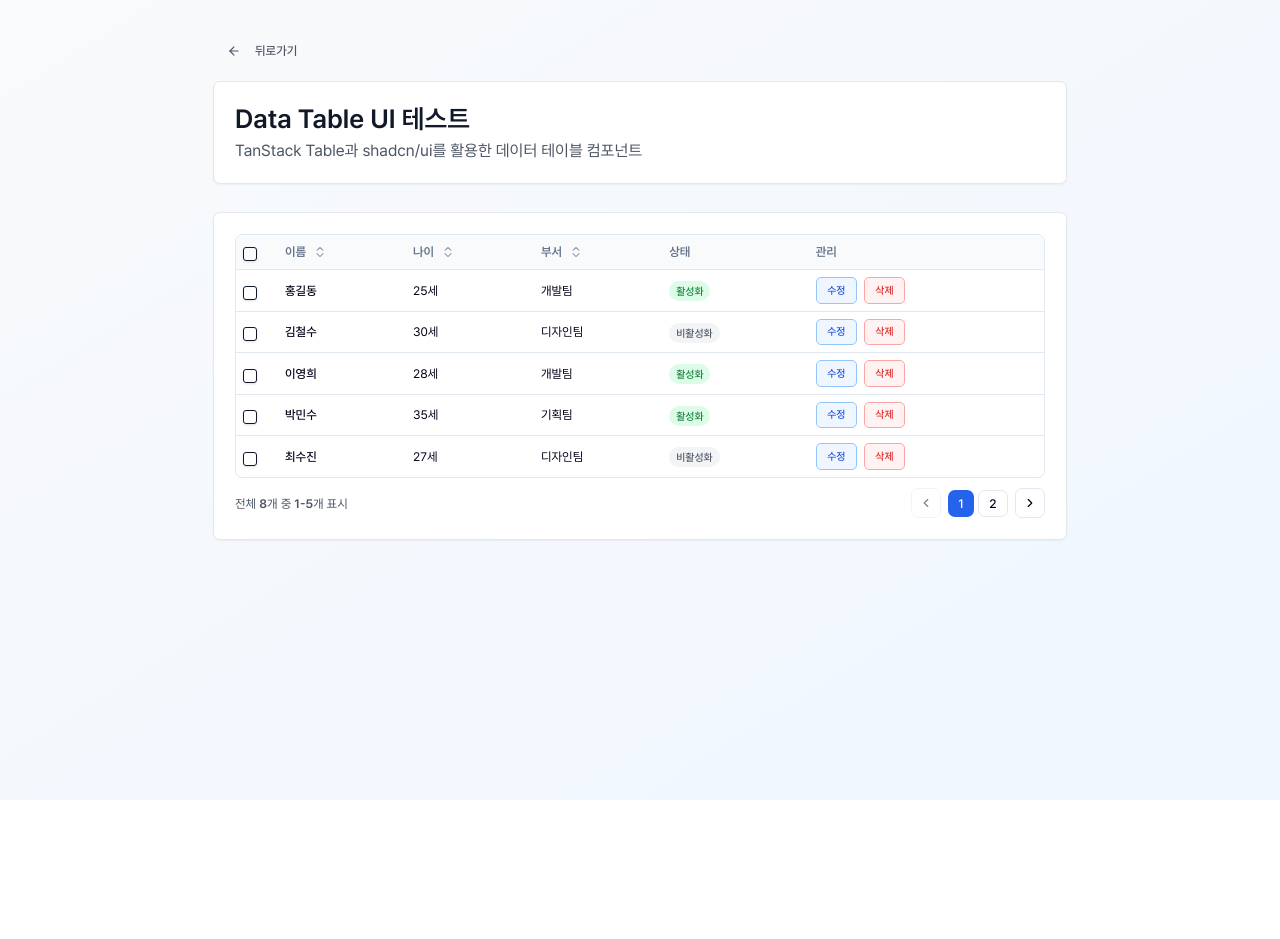
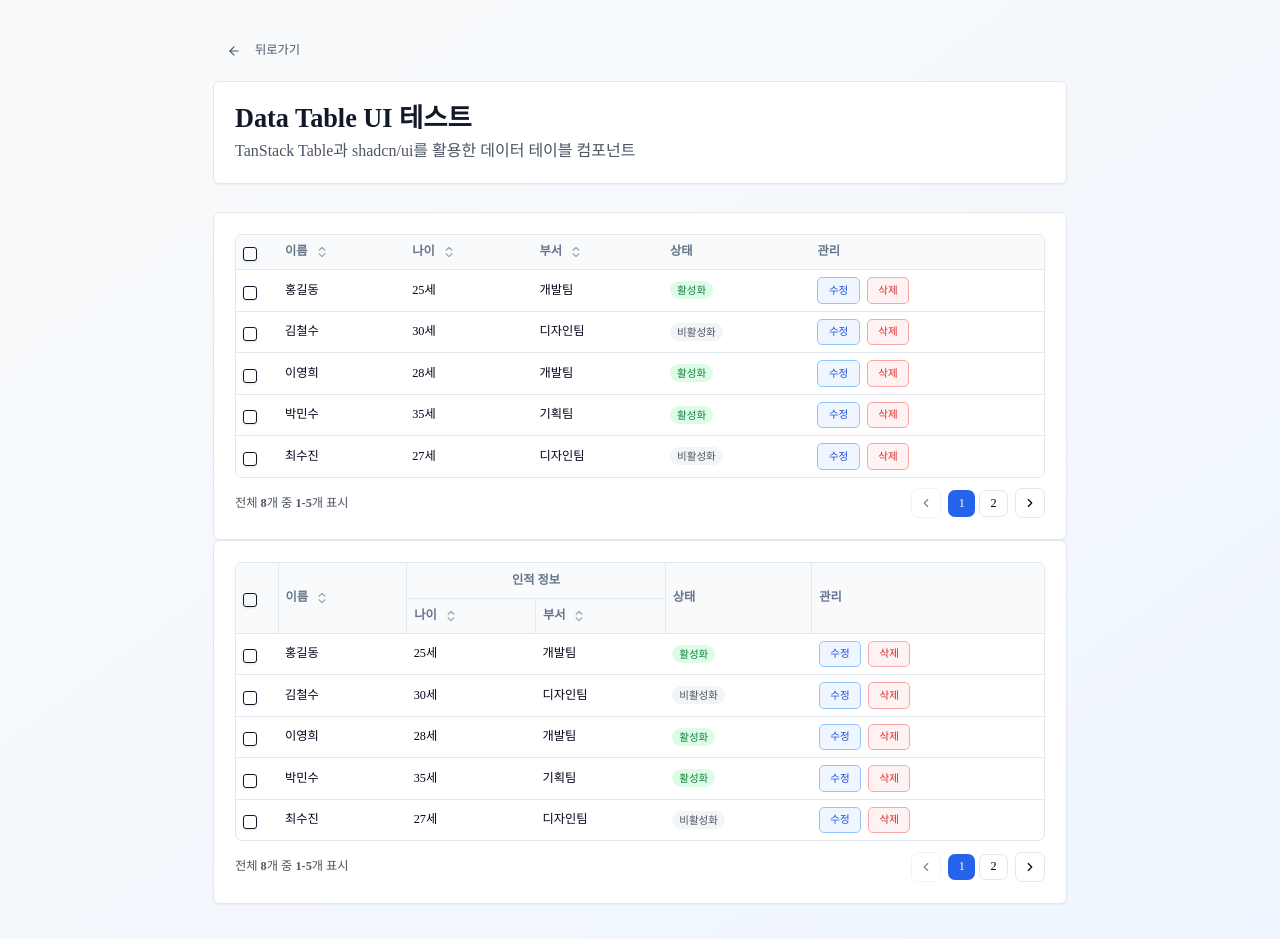
Before and after one commit to Cho-DongGeon/Next_init, a Next.js app: page /tableui in a window 1280 px wide. Before the commit the page ends 800 px from the top, so only its background shows below. Built offline with nearby package versions, Linux system fonts and the light colour scheme.

Commit message:
1/19 datepicker 수정

```diff
--- a/app/(test)/tableui/page.js
+++ b/app/(test)/tableui/page.js
@@ -4,6 +4,7 @@ import { useRouter } from 'next/navigation';
 import { ArrowLeft } from 'lucide-react';
 import DataTable from '@/components/common/DataTable';
 import { Button } from '@/components/ui/button';
+import RowspanDataTable from '@/components/common/RowspanDataTable';
 
 export default function TableUIPage() {
   const router = useRouter();
@@ -27,6 +28,10 @@ export default function TableUIPage() {
       <div className="bg-white rounded-lg shadow-sm border border-gray-200 p-6">
         <DataTable />
       </div>
+
+      <div className="bg-white rounded-lg shadow-sm border border-gray-200 p-6">
+        <RowspanDataTable />
+      </div>
     </div>
   );
 }
--- /dev/null
+++ b/components/common/RowspanDataTable.js
@@ -0,0 +1,227 @@
+'use client';
+import { useContext } from 'react';
+import { ModalCtx } from '@/components/modal/ModalProvider';
+import { Checkbox } from '@/components/ui/checkbox';
+import { Table, TableBody, TableCell, TableHead, TableHeader, TableRow } from '@/components/ui/table';
+import { ChevronDown, ChevronLeft, ChevronRight, ChevronsUpDown, ChevronUp } from 'lucide-react';
+import { useMemo, useState } from 'react';
+
+export default function AdvancedTable() {
+  const { alert, confirm, toast } = useContext(ModalCtx);
+  const [data] = useState([
+    { id: 1, name: '홍길동', age: 25, department: '개발팀', status: '활성화' },
+    { id: 2, name: '김철수', age: 30, department: '디자인팀', status: '비활성화' },
+    { id: 3, name: '이영희', age: 28, department: '개발팀', status: '활성화' },
+    { id: 4, name: '박민수', age: 35, department: '기획팀', status: '활성화' },
+    { id: 5, name: '최수진', age: 27, department: '디자인팀', status: '비활성화' },
+    { id: 6, name: '정대호', age: 32, department: '개발팀', status: '활성화' },
+    { id: 7, name: '강민지', age: 29, department: '기획팀', status: '활성화' },
+    { id: 8, name: '윤서준', age: 26, department: '개발팀', status: '비활성화' },
+  ]);
+
+  const [selected, setSelected] = useState([]);
+  const [sortConfig, setSortConfig] = useState({ key: null, direction: null });
+  const [currentPage, setCurrentPage] = useState(1);
+  const itemsPerPage = 5;
+
+  // 정렬 함수
+  const handleSort = (key) => {
+    let direction = 'asc';
+    if (sortConfig.key === key && sortConfig.direction === 'asc') {
+      direction = 'desc';
+    }
+    setSortConfig({ key, direction });
+  };
+
+  // 정렬된 데이터
+  const sortedData = useMemo(() => {
+    if (!sortConfig.key) return data;
+
+    return [...data].sort((a, b) => {
+      const aVal = a[sortConfig.key];
+      const bVal = b[sortConfig.key];
+
+      if (aVal < bVal) return sortConfig.direction === 'asc' ? -1 : 1;
+      if (aVal > bVal) return sortConfig.direction === 'asc' ? 1 : -1;
+      return 0;
+    });
+  }, [data, sortConfig]);
+
+  // 페이지네이션
+  const totalPages = Math.ceil(sortedData.length / itemsPerPage);
+  const paginatedData = sortedData.slice((currentPage - 1) * itemsPerPage, currentPage * itemsPerPage);
+
+  const toggleAll = () => {
+    setSelected(selected.length === paginatedData.length ? [] : paginatedData.map((d) => d.id));
+  };
+
+  const toggleRow = (id) => {
+    setSelected((prev) => (prev.includes(id) ? prev.filter((i) => i !== id) : [...prev, id]));
+  };
+
+  // 정렬 아이콘 렌더링
+  const SortIcon = ({ columnKey }) => {
+    if (sortConfig.key !== columnKey) {
+      return <ChevronsUpDown className="w-4 h-4 text-gray-400" />;
+    }
+    return sortConfig.direction === 'asc' ? (
+      <ChevronUp className="w-4 h-4 text-blue-600" />
+    ) : (
+      <ChevronDown className="w-4 h-4 text-blue-600" />
+    );
+  };
+
+  // 수정 버튼 클릭 핸들러
+  const showalert = async () => {
+    await alert('수정버튼 클릭 alert 창입니다.');
+  };
+
+  // 삭제 버튼 클릭 핸들러
+  const showconfirm = async () => {
+    const ok = await confirm('삭제하시겠습니까?');
+    ok ? toast('삭제되었습니다', 3000, 'success') : toast('삭제가 취소되었습니다', 3000, 'error');
+  };
+
+  return (
+    <>
+      {/* 선택된 항목 표시 */}
+      {selected.length > 0 && (
+        <div className="bg-blue-50 border border-blue-200 rounded-lg p-3 mb-4">
+          <p className="text-sm text-blue-700">
+            <span className="font-semibold">{selected.length}개</span> 항목이 선택되었습니다.
+          </p>
+        </div>
+      )}
+
+      {/* 테이블 */}
+      <div className="border rounded-lg overflow-hidden">
+        <Table>
+          <TableHeader>
+            {/* 1번째 헤더 줄 */}
+            <TableRow className="bg-gray-50">
+              <TableHead rowSpan={2} className="w-12 align-middle">
+                <Checkbox
+                  checked={selected.length === paginatedData.length && paginatedData.length > 0}
+                  onCheckedChange={toggleAll}
+                />
+              </TableHead>
+
+              <TableHead rowSpan={2} className="align-middle border-l border-r">
+                <button onClick={() => handleSort('name')} className="flex items-center gap-2 hover:text-blue-600 font-semibold">
+                  이름
+                  <SortIcon columnKey="name" />
+                </button>
+              </TableHead>
+
+              <TableHead colSpan={2} className="text-center font-semibold border-l border-r">
+                인적 정보
+              </TableHead>
+
+              <TableHead rowSpan={2} className="align-middle font-semibold border-l">
+                상태
+              </TableHead>
+
+              <TableHead rowSpan={2} className="align-middle font-semibold border-l">
+                관리
+              </TableHead>
+            </TableRow>
+
+            {/* 2번째 헤더 줄 */}
+            <TableRow className="bg-gray-50">
+              <TableHead className="border-l border-r">
+                <button onClick={() => handleSort('age')} className="flex items-center gap-2 hover:text-blue-600 font-semibold ">
+                  나이
+                  <SortIcon columnKey="age" />
+                </button>
+              </TableHead>
+
+              <TableHead className="border-l border-r">
+                <button
+                  onClick={() => handleSort('department')}
+                  className="flex items-center gap-2 hover:text-blue-600 font-semibold">
+                  부서
+                  <SortIcon columnKey="department" />
+                </button>
+              </TableHead>
+            </TableRow>
+          </TableHeader>
+
+          <TableBody>
+            {paginatedData.map((row) => (
+              <TableRow key={row.id} className={`${selected.includes(row.id) ? 'bg-blue-50' : ''} transition-colors`}>
+                <TableCell>
+                  <Checkbox checked={selected.includes(row.id)} onCheckedChange={() => toggleRow(row.id)} />
+                </TableCell>
+                <TableCell className="font-medium">{row.name}</TableCell>
+                <TableCell>{row.age}세</TableCell>
+                <TableCell>{row.department}</TableCell>
+                <TableCell>
+                  <span
+                    className={`px-2 py-1 rounded-full text-xs font-medium ${
+                      row.status === '활성화' ? 'bg-green-100 text-green-700' : 'bg-gray-100 text-gray-600'
+                    }`}>
+                    {row.status}
+                  </span>
+                </TableCell>
+                <TableCell>
+                  <div className="flex items-center gap-2">
+                    <button
+                      className="px-3 py-1.5 text-xs font-medium text-blue-700 bg-blue-50 hover:bg-blue-100 rounded-md transition-colors duration-200 border border-blue-300"
+                      onClick={showalert}>
+                      수정
+                    </button>
+                    <button
+                      className="px-3 py-1.5 text-xs font-medium text-red-600 bg-red-50 hover:bg-red-100 rounded-md transition-colors duration-200 border border-red-300"
+                      onClick={showconfirm}>
+                      삭제
+                    </button>
+                  </div>
+                </TableCell>
+              </TableRow>
+            ))}
+          </TableBody>
+        </Table>
+      </div>
+
+      {/* 페이지네이션 */}
+      <div className="flex items-center justify-between mt-3">
+        <div className="text-sm text-gray-600">
+          전체 <span className="font-semibold">{sortedData.length}</span>개 중{' '}
+          <span className="font-semibold">
+            {(currentPage - 1) * itemsPerPage + 1}-{Math.min(currentPage * itemsPerPage, sortedData.length)}
+          </span>
+          개 표시
+        </div>
+
+        <div className="flex items-center gap-2">
+          <button
+            onClick={() => setCurrentPage((p) => Math.max(1, p - 1))}
+            disabled={currentPage === 1}
+            className="p-2 rounded-lg border hover:bg-gray-100 disabled:opacity-50 disabled:cursor-not-allowed transition-colors">
+            <ChevronLeft className="w-4 h-4" />
+          </button>
+
+          <div className="flex gap-1">
+            {Array.from({ length: totalPages }, (_, i) => i + 1).map((page) => (
+              <button
+                key={page}
+                onClick={() => setCurrentPage(page)}
+                className={`px-3 py-1 rounded-lg text-sm font-medium transition-colors ${
+                  currentPage === page ? 'bg-blue-600 text-white' : 'border hover:bg-gray-100'
+                }`}>
+                {page}
+              </button>
+            ))}
+          </div>
+
+          <button
+            onClick={() => setCurrentPage((p) => Math.min(totalPages, p + 1))}
+            disabled={currentPage === totalPages}
+            className="p-2 rounded-lg border hover:bg-gray-100 disabled:opacity-50 disabled:cursor-not-allowed transition-colors">
+            <ChevronRight className="w-4 h-4" />
+          </button>
+        </div>
+      </div>
+    </>
+  );
+}
--- a/components/common/simple-time-picker.js
+++ b/components/common/simple-time-picker.js
@@ -101,7 +101,7 @@ export function SimpleTimePicker({ time, setTime, className, use24Hour = false }
           className={cn('justify-start text-left font-normal text-base', !time && 'text-muted-foreground', className)}>
           <Clock className="h-4 w-4" />
           <span>{formatDisplayTime()}</span>
-          <ChevronDown />
+          <ChevronDown className="h-4 w-4 ml-auto" />
         </Button>
       </PopoverTrigger>
       <PopoverContent className="w-auto p-3" align="start">
@@ -112,7 +112,7 @@ export function SimpleTimePicker({ time, setTime, className, use24Hour = false }
             <SelectTrigger className="w-[60px]">
               <SelectValue />
             </SelectTrigger>
-            <SelectContent>
+            <SelectContent className="max-h-[200px]">
               {(use24Hour ? hours24 : hours12).map((hour) => (
                 <SelectItem key={hour} value={hour.toString()}>
                   {hour.toString().padStart(2, '0')}
@@ -125,7 +125,7 @@ export function SimpleTimePicker({ time, setTime, className, use24Hour = false }
             <SelectTrigger className="w-[60px]">
               <SelectValue />
             </SelectTrigger>
-            <SelectContent>
+            <SelectContent className="max-h-[200px]">
               {minutes.map((minute) => (
                 <SelectItem key={minute} value={minute.toString()}>
                   {minute.toString().padStart(2, '0')}
@@ -134,7 +134,6 @@ export function SimpleTimePicker({ time, setTime, className, use24Hour = false }
             </SelectContent>
           </Select>
           {!use24Hour && (
-            <>
             <Select value={currentPeriod} onValueChange={(value) => handleTimeChange('period', value)}>
               <SelectTrigger className="w-[70px]">
                 <SelectValue />
@@ -144,7 +143,6 @@ export function SimpleTimePicker({ time, setTime, className, use24Hour = false }
                 <SelectItem value="PM">오후</SelectItem>
               </SelectContent>
             </Select>
-            </>
           )}
         </div>
       </PopoverContent>
--- a/styles/global.css
+++ b/styles/global.css
@@ -20,10 +20,6 @@
   font-weight: 600;
   font-style: normal;
   font-display: swap;
-}
-
-body {
-  font-family: 'Pretendard', -apple-system, BlinkMacSystemFont, system-ui, sans-serif;
 }
 
 /* 나머지 CSS... */
@@ -152,7 +148,6 @@ html {
 /* 불필요한 reset 최소화: body만 margin 0으로 */
 body {
   margin: 0;
-  max-width: 1920px;
   width: 100%;
   margin-left: auto;
   margin-right: auto;
@@ -162,6 +157,7 @@ body {
   -webkit-text-size-adjust: 100%;
   height: 100%;
   font-size: 16px; /* 여기를 기준으로 rem 계산됨 */
+  scrollbar-gutter: stable;
 }
 h1,
 h2,
```
Also changed, not shown: components/common/datetime-picker.js (+7 -7 lines). Lines whose indentation alone changed are shown as unchanged.
